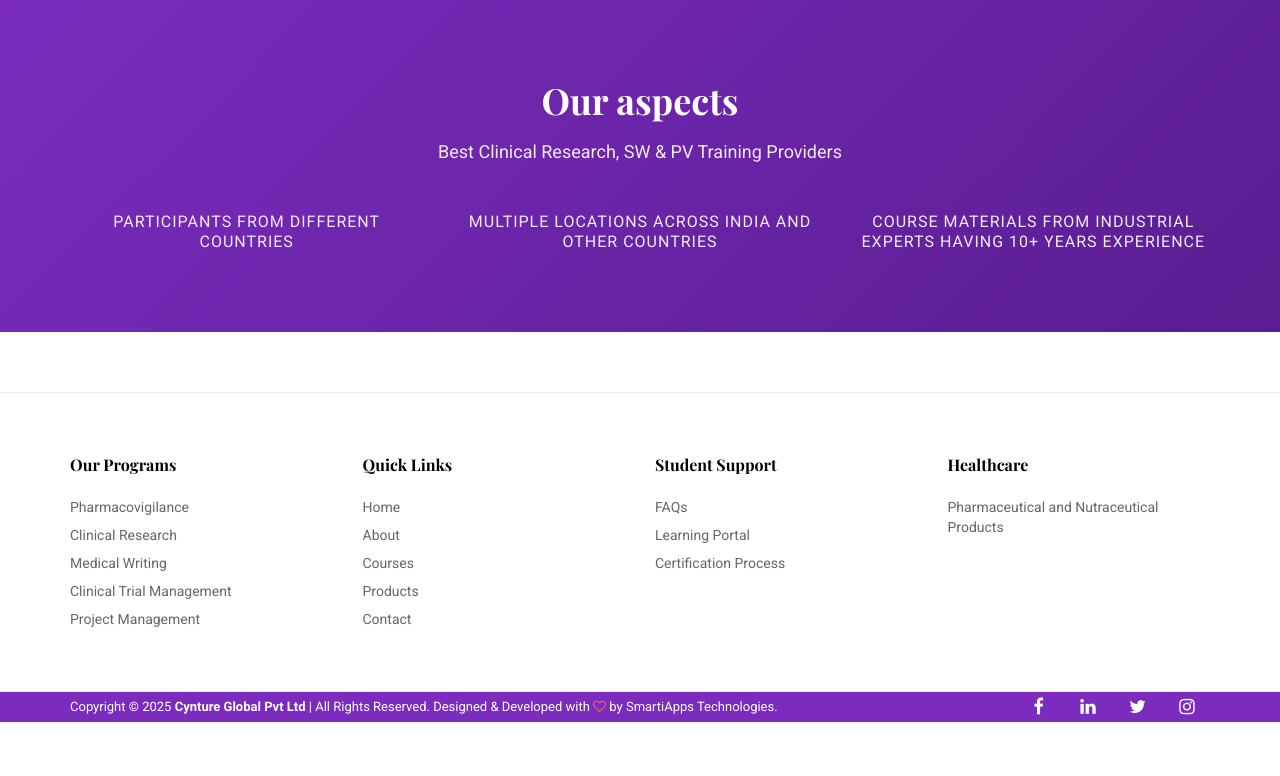
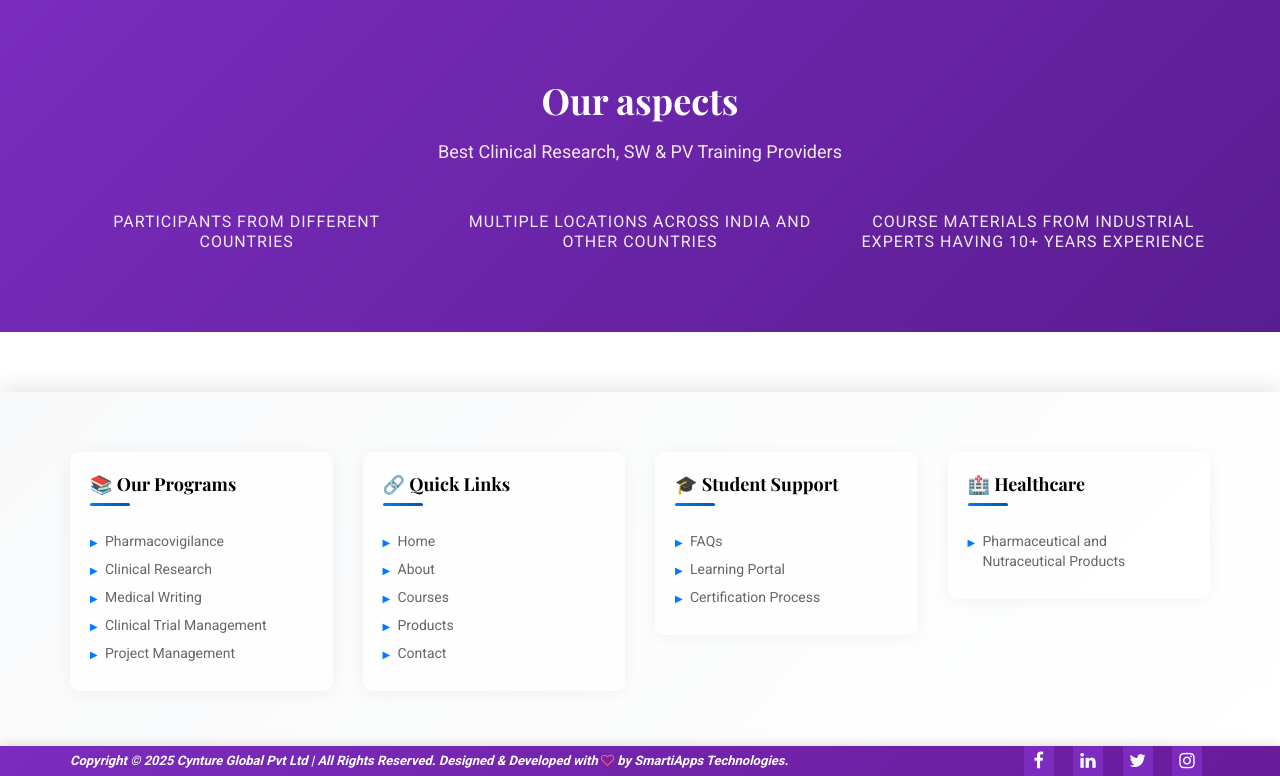
Before and after one commit to Kamalesh0145/pharmacovigilancecourse, a PHP site: page /index.php in a window 1280 px wide. Shown: the part 2621-3397 px from the top of the page. Before the commit the page ends 3343 px from the top, so only its background shows below. Run offline with PHP 8.4, Linux system fonts and the light colour scheme; some libraries are stand-ins or nearby versions.

Commit message:
Footer ui changee

```diff
--- a/includes/footer.php
+++ b/includes/footer.php
@@ -30,13 +30,13 @@
 
         </html>
         <!--================ Start Footer Area =================-->
-        <footer class="footer-area" style="background: #fff !important; padding: 60px 0 30px 0 !important; margin-top: 50px !important; border-top: 1px solid #e9ecef !important;">
+        <footer class="footer-area" style="background: linear-gradient(135deg, #f8f9fa 0%, #ffffff 100%) !important; padding: 60px 0 30px 0 !important; margin-top: 50px !important; box-shadow: 0 -5px 20px rgba(0,0,0,0.1) !important;">
             <div class="container">
                 <div class="row justify-content-center">
                     <!-- Our Programs -->
                     <div class="col-lg-3 col-md-6 col-sm-6 mb-4">
                         <div class="single-footer-widget">
-                            <h6 class="footer_title" style="color: Black !important; font-weight: 600 !important; margin-bottom: 20px !important; font-size: 16px !important;">Our Programs</h6>
+                            <h6 class="footer_title" style="color: Black!important; font-weight: 700 !important; margin-bottom: 25px !important; font-size: 18px !important; position: relative !important; padding-bottom: 10px !important;">📚 Our Programs</h6>
                             <ul class="list" style="list-style: none !important; padding: 0 !important; margin: 0 !important;">
                                 <li style="margin-bottom: 8px !important;"><a href="course-pharmacovigilance.php" style="color: #666 !important; text-decoration: none !important; font-size: 14px !important; transition: color 0.3s ease !important;">Pharmacovigilance</a></li>
                                 <li style="margin-bottom: 8px !important;"><a href="course-clinical-research-diploma.php" style="color: #666 !important; text-decoration: none !important; font-size: 14px !important; transition: color 0.3s ease !important;">Clinical Research</a></li>
@@ -50,7 +50,7 @@
                     <!-- Quick Links -->
                     <div class="col-lg-3 col-md-6 col-sm-6 mb-4">
                         <div class="single-footer-widget">
-                            <h6 class="footer_title" style="color: Black !important; font-weight: 600 !important; margin-bottom: 20px !important; font-size: 16px !important;">Quick Links</h6>
+                            <h6 class="footer_title" style="color: Black!important; font-weight: 700 !important; margin-bottom: 25px !important; font-size: 18px !important; position: relative !important; padding-bottom: 10px !important;">🔗 Quick Links</h6>
                             <ul class="list" style="list-style: none !important; padding: 0 !important; margin: 0 !important;">
                                 <li style="margin-bottom: 8px !important;"><a href="index.php" style="color: #666 !important; text-decoration: none !important; font-size: 14px !important; transition: color 0.3s ease !important;">Home</a></li>
                                 <li style="margin-bottom: 8px !important;"><a href="about-us.php" style="color: #666 !important; text-decoration: none !important; font-size: 14px !important; transition: color 0.3s ease !important;">About</a></li>
@@ -64,7 +64,7 @@
                     <!-- Student Support -->
                     <div class="col-lg-3 col-md-6 col-sm-6 mb-4">
                         <div class="single-footer-widget">
-                            <h6 class="footer_title" style="color: Black !important; font-weight: 600 !important; margin-bottom: 20px !important; font-size: 16px !important;">Student Support</h6>
+                            <h6 class="footer_title" style="color: Black!important; font-weight: 700 !important; margin-bottom: 25px !important; font-size: 18px !important; position: relative !important; padding-bottom: 10px !important;">🎓 Student Support</h6>
                             <ul class="list" style="list-style: none !important; padding: 0 !important; margin: 0 !important;">
                                 <li style="margin-bottom: 8px !important;"><a href="faq.php" style="color: #666 !important; text-decoration: none !important; font-size: 14px !important; transition: color 0.3s ease !important;">FAQs</a></li>
                                 <li style="margin-bottom: 8px !important;"><a href="contact.php" style="color: #666 !important; text-decoration: none !important; font-size: 14px !important; transition: color 0.3s ease !important;">Learning Portal</a></li>
@@ -76,7 +76,7 @@
                     <!-- Healthcare -->
                     <div class="col-lg-3 col-md-6 col-sm-6 mb-4">
                         <div class="single-footer-widget">
-                            <h6 class="footer_title" style="color: Black !important; font-weight: 600 !important; margin-bottom: 20px !important; font-size: 16px !important;">Healthcare</h6>
+                            <h6 class="footer_title" style="color: Black!important; font-weight: 700 !important; margin-bottom: 25px !important; font-size: 18px !important; position: relative !important; padding-bottom: 10px !important;">🏥 Healthcare</h6>
                             <ul class="list" style="list-style: none !important; padding: 0 !important; margin: 0 !important;">
                                 <li style="margin-bottom: 8px !important;"><a href="elements.php" style="color: #666 !important; text-decoration: none !important; font-size: 14px !important; transition: color 0.3s ease !important;">Pharmaceutical and Nutraceutical Products</a></li>
                             </ul>
@@ -93,14 +93,59 @@
 
         <!-- Footer Custom Styles -->
         <style>
+        .footer_title::after {
+            content: '' !important;
+            position: absolute !important;
+            bottom: 0 !important;
+            left: 0 !important;
+            width: 40px !important;
+            height: 3px !important;
+            background: linear-gradient(90deg, #007bff, #0056b3) !important;
+            border-radius: 2px !important;
+        }
+        @media (max-width: 576px) {
+    .footer_title {
+        position: relative !important;
+        text-align: center !important;
+    }
+
+    .footer_title::after {
+        left:40% !important;
+        transform: translateX(-50%) !important;
+    }
+}
+
+        .single-footer-widget {
+            padding: 20px !important;
+            border-radius: 10px !important;
+            background: rgba(255,255,255,0.8) !important;
+            box-shadow: 0 2px 15px rgba(0,0,0,0.05) !important;
+            transition: transform 0.3s ease, box-shadow 0.3s ease !important;
+        }
+        .single-footer-widget:hover {
+            transform: translateY(-5px) !important;
+            box-shadow: 0 5px 25px rgba(0,0,0,0.1) !important;
+        }
+        .footer-area .single-footer-widget ul li {
+            position: relative !important;
+            padding-left: 15px !important;
+        }
+        .footer-area .single-footer-widget ul li::before {
+            content: '▶' !important;
+            position: absolute !important;
+            left: 0 !important;
+            color: #007bff !important;
+            font-size: 10px !important;
+            top: 2px !important;
+        }
         .footer-area .single-footer-widget ul li a:hover {
-            color:#007bff !important;
-            padding-left: 5px !important;
+            color: #007bff !important;
+            padding-left: 10px !important;
+            font-weight: 500 !important;
         }
-
         .footer-social a:hover {
             color: #ff6b6b !important;
-            transform: translateY(-2px) !important;
+            transform: translateY(-3px) scale(1.1) !important;
         }
         @media (max-width: 768px) {
             .footer-area {
@@ -111,6 +156,9 @@
             }
             .footer-bottom p {
                 font-size: 12px !important;
+            }
+            .single-footer-widget {
+                margin-bottom: 30px !important;
             }
         }
         </style>
@@ -210,11 +258,11 @@
 
         </footer>
             <!-- Footer Bottom -->
-            <div class="footer-bottom" style="background-color: #7b2cbf !important; padding: 0px 0 !important; margin-top: 0 !important; border-top: 1px solid #e9ecef !important;">
+            <div class="footer-bottom" style="background: linear-gradient(135deg, #7b2cbf 0%, #6a1b9a 100%) !important; padding:0px 0 !important; margin-top: 0 !important; border-top: 1px solid #e9ecef !important; box-shadow: 0 -2px 10px rgba(0,0,0,0.1) !important;">
                 <div class="container">
                     <div class="row align-items-center">
                         <div class="col-lg-8 col-md-7 col-sm-12 text-center text-md-left mb-3 mb-md-0">
-                            <p class="footer-text m-0" style="color: white !important; font-size: 13px !important; line-height: 1.5 !important;">
+                            <p class="footer-text m-0" style="color: white !important; font-size: 13px !important; line-height: 1.5 !important;font-weight:600 !important; font-style:italic !important;">
                                 Copyright &copy; <script>document.write(new Date().getFullYear());</script>
                                 <strong>Cynture Global Pvt Ltd</strong> | All Rights Reserved.<br class="d-sm-block d-md-none">
                                 Designed & Developed with <i class="fa fa-heart-o" aria-hidden="true" style="color: #ff6b6b !important;"></i> by SmartiApps Technologies.
```
